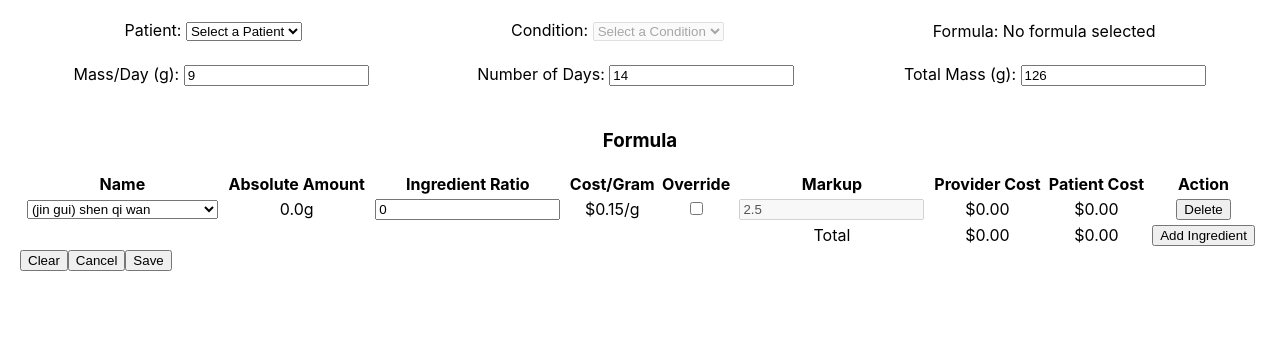
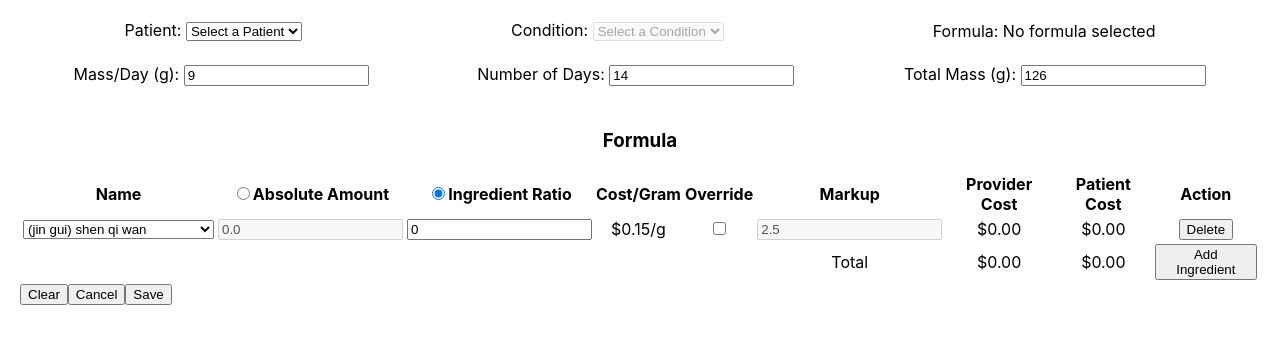
Before and after one commit to dpshaw6/nourishing-medicine-charm-health-interface, a React (Create React App) app in the folder frontend/: page / in a window 1280 px wide. Both pictures are taken after a click on the button "Add Ingredient". Shown: the top 344 px of the page. Built offline with nearby package versions, Linux system fonts and the light colour scheme.

Commit message:
Enabling use of typing in relative or absolute ingredient amounts

```diff
--- a/frontend/src/components/IngredientRow.js
+++ b/frontend/src/components/IngredientRow.js
@@ -1,9 +1,11 @@
 import React, { useState } from 'react';
 import mockIngredients from '../data/ingredients.json';
 
-const IngredientRow = ({ rowId, ingredientId, relativeAmount, totalMass, totalRelativeAmount, onRelativeAmountChange, onDelete, onIngredientChange }) => {
+const IngredientRow = ({ rowId, ingredientId, relativeAmount, amountType, calculatedAbsoluteAmount, inputAbsoluteAmount, onRelativeAmountChange, onDelete, onIngredientChange , onAbsoluteAmountChange, absoluteAmount}) => {
     const [overrideMarkup, setOverrideMarkup] = useState(false);
     const [markup, setMarkup] = useState(2.5); // Default markup
+
+    const isRelativeDisabled = amountType === 'absolute';
 
     const ingredient = mockIngredients.find(ing => ing.id === ingredientId);
 
@@ -26,13 +28,14 @@ const IngredientRow = ({ rowId, ingredientId, relativeAmount, totalMass, totalRe
         }
     };
 
-    // Calculate Absolute Amount
-    const absoluteAmount = totalRelativeAmount > 0
-                            ? (relativeAmount / totalRelativeAmount) * totalMass
-                            : 0;
+    const handleAbsoluteAmountChange = (e) => {
+        onAbsoluteAmountChange(Number(e.target.value));
+    };
+
+    const displayedAbsoluteAmount = amountType === 'relative' ? calculatedAbsoluteAmount : inputAbsoluteAmount;
 
     // Calculate Provider Cost
-    const providerCost = absoluteAmount * ingredient.costPerGram;
+    const providerCost = displayedAbsoluteAmount * ingredient.costPerGram;
 
     // Calculate Patient Cost
     const patientCost = providerCost * markup;
@@ -46,12 +49,20 @@ const IngredientRow = ({ rowId, ingredientId, relativeAmount, totalMass, totalRe
                     ))}
                 </select>
             </td>
-            <td>{absoluteAmount.toFixed(1)}g</td>
+            <td>
+                <input
+                    type="number"
+                    value={displayedAbsoluteAmount.toFixed(1)}
+                    onChange={handleAbsoluteAmountChange}
+                    disabled={amountType === 'relative'}
+                />
+            </td>
             <td>
                 <input
                     type="number"
                     value={relativeAmount}
                     onChange={handleRelativeAmountChange}
+                    disabled={isRelativeDisabled}
                 />
             </td>
             <td>${ingredient.costPerGram.toFixed(2)}/g</td>
--- a/frontend/src/components/IngredientRows.js
+++ b/frontend/src/components/IngredientRows.js
@@ -5,6 +5,7 @@ import mockFormulas from '../data/formulas.json';
 
 const IngredientRows = ({ selectedFormulaId, totalMass }) => {
     const [rowsData, setRowsData] = useState([]);
+    const [amountType, setAmountType] = useState('relative'); // 'relative' or 'absolute'
 
     useEffect(() => {
         if (selectedFormulaId) {
@@ -42,6 +43,16 @@ const IngredientRows = ({ selectedFormulaId, totalMass }) => {
 
     const totalRelativeAmount = calculateTotalRelativeAmount();
 
+    const handleAmountTypeChange = (event) => {
+        setAmountType(event.target.value);
+    };
+
+    const handleAbsoluteAmountChange = (rowId, newAmount) => {
+        setRowsData(rowsData.map(row =>
+            row.id === rowId ? { ...row, inputAbsoluteAmount: newAmount } : row
+        ));
+    };
+
     // Calculate total provider cost and total patient cost
     const calculateTotals = () => {
         let totalProviderCost = 0;
@@ -49,11 +60,19 @@ const IngredientRows = ({ selectedFormulaId, totalMass }) => {
 
         rowsData.forEach(row => {
             const ingredient = mockIngredients.find(ing => ing.id === row.ingredientId);
-            const absoluteAmount = totalRelativeAmount > 0
-                                    ? (row.relativeAmount / totalRelativeAmount) * totalMass
-                                    : 0;
-            const providerCost = absoluteAmount * ingredient.costPerGram;
-            const patientCost = providerCost * (row.overrideMarkup ? row.markup : 2.5); // Assuming 2.5 is the default markup
+
+            // Determine the effective absolute amount based on the current mode
+            let effectiveAbsoluteAmount;
+            if (amountType === 'relative') {
+                effectiveAbsoluteAmount = totalRelativeAmount > 0
+                                            ? (row.relativeAmount / totalRelativeAmount) * totalMass
+                                            : 0;
+            } else {
+                effectiveAbsoluteAmount = row.inputAbsoluteAmount;
+            }
+
+            const providerCost = effectiveAbsoluteAmount * (ingredient ? ingredient.costPerGram : 0);
+            const patientCost = providerCost * (row.overrideMarkup ? row.markup : 2.5);
 
             totalProviderCost += providerCost;
             totalPatientCost += patientCost;
@@ -69,8 +88,20 @@ const IngredientRows = ({ selectedFormulaId, totalMass }) => {
             <thead>
                 <tr>
                     <th>Name</th>
-                    <th>Absolute Amount</th>
-                    <th>Ingredient Ratio</th>
+                    <th>
+                        <input
+                            type="radio"
+                            value="absolute"
+                            checked={amountType === 'absolute'}
+                            onChange={handleAmountTypeChange}
+                        />Absolute Amount</th>
+                    <th>
+                        <input
+                            type="radio"
+                            value="relative"
+                            checked={amountType === 'relative'}
+                            onChange={handleAmountTypeChange}
+                        />Ingredient Ratio</th>
                     <th>Cost/Gram</th>
                     <th>Override</th>
                     <th>Markup</th>
@@ -86,7 +117,12 @@ const IngredientRows = ({ selectedFormulaId, totalMass }) => {
                         rowId={row.id}
                         ingredientId={row.ingredientId}
                         relativeAmount={row.relativeAmount}
-                        totalMass={totalMass}
+                        calculatedAbsoluteAmount={totalRelativeAmount > 0
+                            ? (row.relativeAmount / totalRelativeAmount) * totalMass
+                            : 0}
+                        inputAbsoluteAmount={row.inputAbsoluteAmount || 0}
+                        onAbsoluteAmountChange={(newAmount) => handleAbsoluteAmountChange(row.id, newAmount)}
+                        amountType={amountType}
                         totalRelativeAmount={totalRelativeAmount}
                         onRelativeAmountChange={(newAmount) => updateRowData(row.id, 'relativeAmount', newAmount)}
                         onDelete={() => deleteIngredientRow(row.id)}
```
